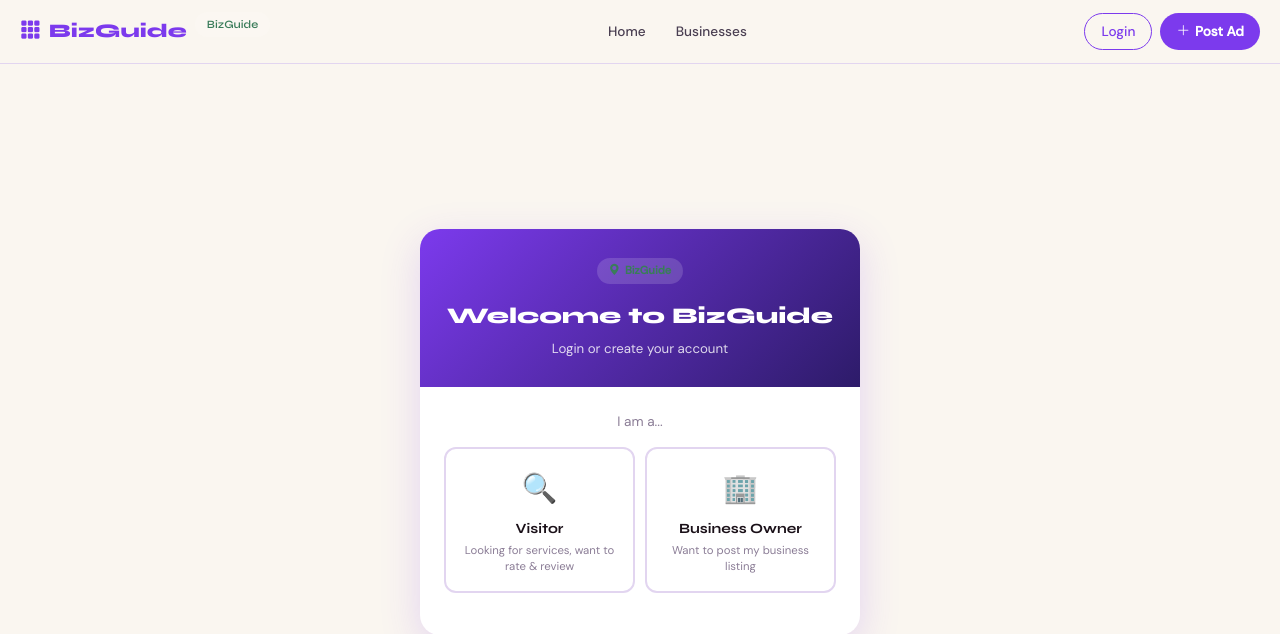
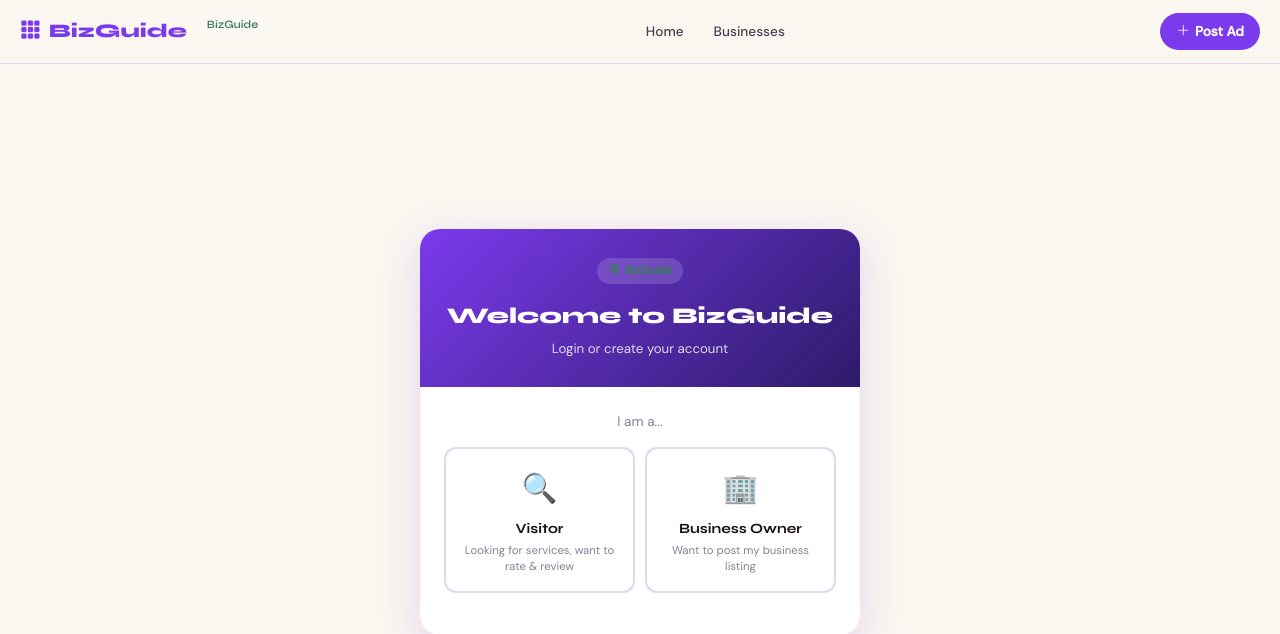
Before and after one commit to nyxburgh/biz, a PHP site: page /biz/cities/_template/login in a window 1280 px wide. Shown: the top 634 px of the page. Run offline with PHP 8.4, Linux system fonts and the light colour scheme; data comes from the database, SQL or seed files in the repository; data that the repository does not hold is empty; some libraries are stand-ins or nearby versions.

Commit message:
login button removed

```diff
--- a/cities/_template/views/layout/header.php
+++ b/cities/_template/views/layout/header.php
@@ -735,7 +735,7 @@ $flashI = Helper::getFlash('info');
               class="bi bi-grid-1x2"></i> My Ads</a>
         <?php endif ?>
       <?php else: ?>
-        <a href="<?= $cityUrl ?>/login" class="btn-login">Login</a>
+        <!-- <a href="<?= $cityUrl ?>/login" class="btn-login">Login</a> -->
         <a href="<?= $cityUrl ?>/login" class="btn-post"><i class="bi bi-plus-lg"></i> Post Ad</a>
       <?php endif ?>
     </div>
--- a/cities/chennai/views/layout/header.php
+++ b/cities/chennai/views/layout/header.php
@@ -735,7 +735,7 @@ $flashI = Helper::getFlash('info');
               class="bi bi-grid-1x2"></i> My Listing</a>
         <?php endif ?>
       <?php else: ?>
-        <a href="<?= $cityUrl ?>/login" class="btn-login">Login</a>
+        <!-- <a href="<?= $cityUrl ?>/login" class="btn-login">Login</a> -->
         <a href="<?= $cityUrl ?>/login" class="btn-post"><i class="bi bi-plus-lg"></i> Post Ad</a>
       <?php endif ?>
     </div>
--- a/cities/dindugal/views/layout/header.php
+++ b/cities/dindugal/views/layout/header.php
@@ -735,7 +735,7 @@ $flashI = Helper::getFlash('info');
               class="bi bi-grid-1x2"></i> My Listing</a>
         <?php endif ?>
       <?php else: ?>
-        <a href="<?= $cityUrl ?>/login" class="btn-login">Login</a>
+        <!-- <a href="<?= $cityUrl ?>/login" class="btn-login">Login</a> -->
         <a href="<?= $cityUrl ?>/login" class="btn-post"><i class="bi bi-plus-lg"></i> Post Ad</a>
       <?php endif ?>
     </div>
--- a/cities/kodaikanal/views/layout/header.php
+++ b/cities/kodaikanal/views/layout/header.php
@@ -606,7 +606,7 @@ $flashI = Helper::getFlash('info');
               class="bi bi-grid-1x2"></i> My Ads</a>
         <?php endif ?>
       <?php else: ?>
-        <a href="<?= $cityUrl ?>/login" class="btn-login">Login</a>
+        <!-- <a href="<?= $cityUrl ?>/login" class="btn-login">Login</a> -->
         <a href="<?= $cityUrl ?>/login" class="btn-post"><i class="bi bi-plus-lg"></i> Post Ad</a>
       <?php endif ?>
     </div>
```
